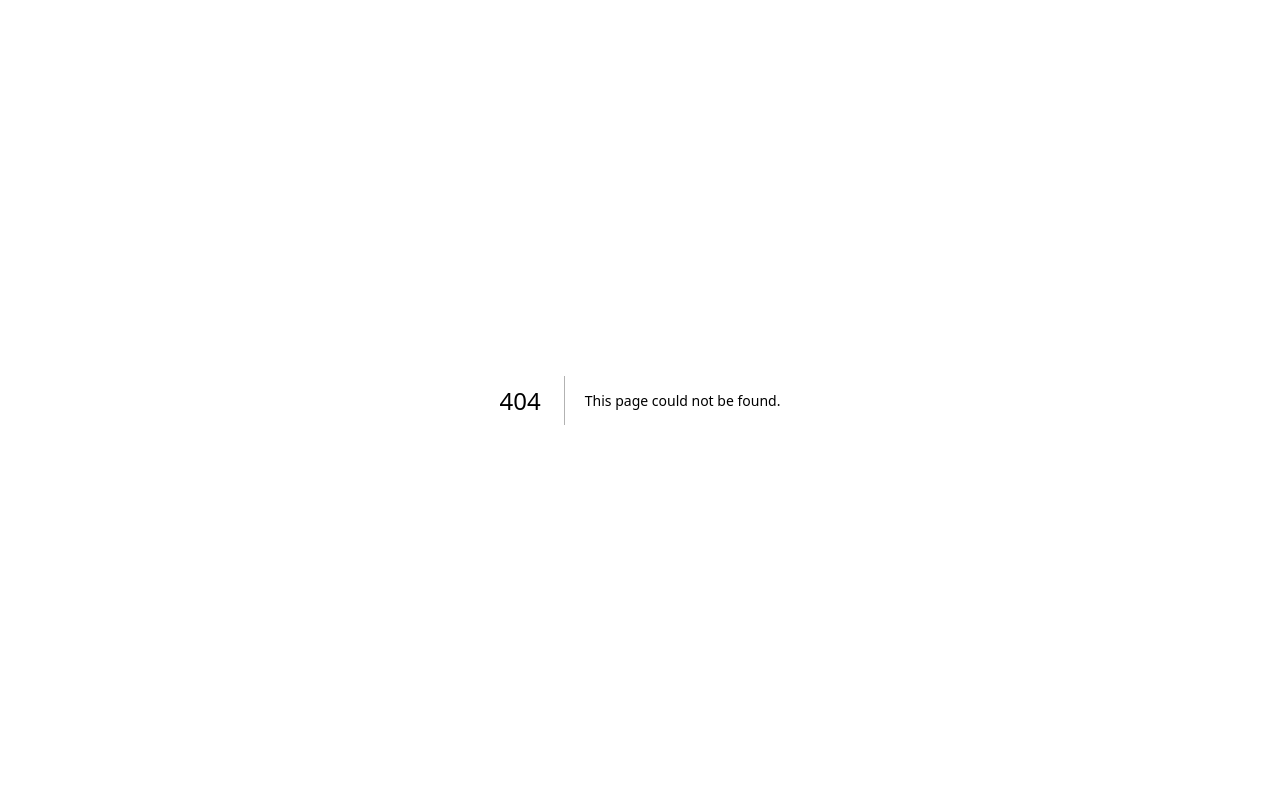
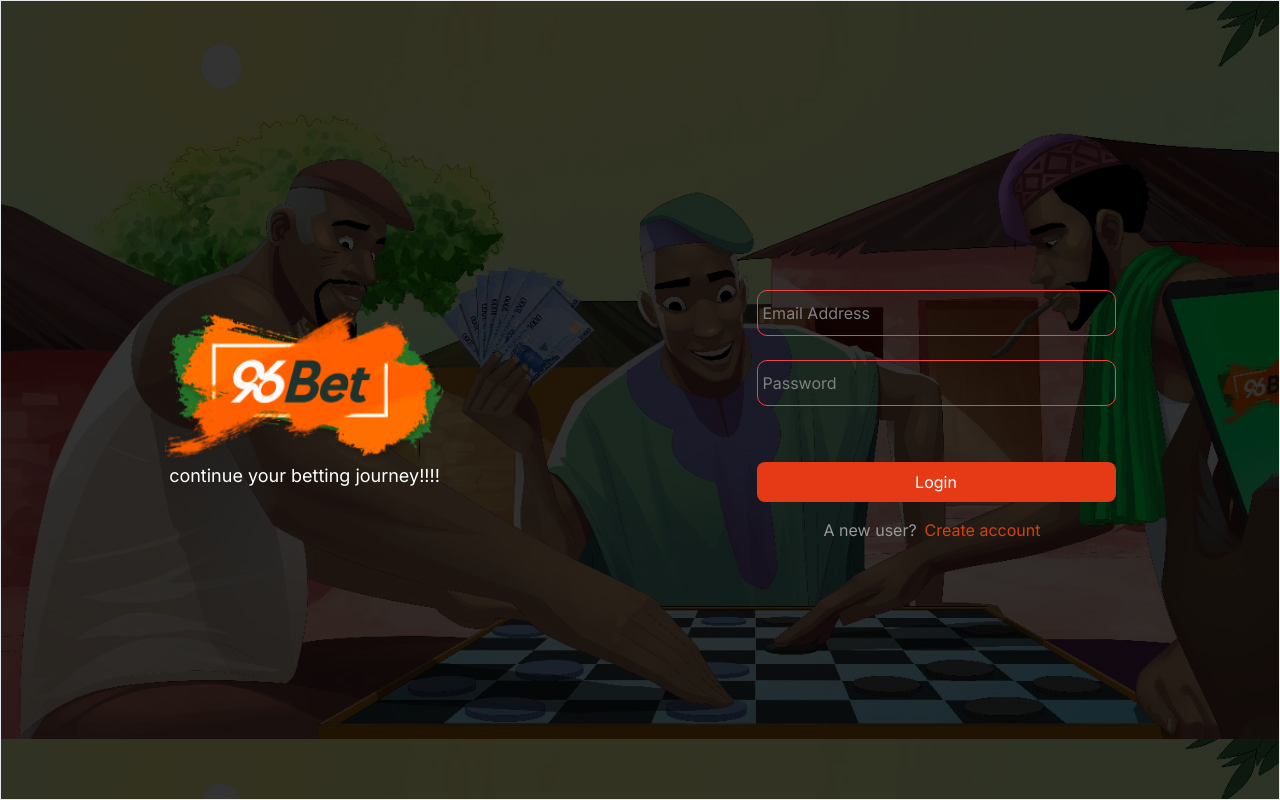
Before and after one commit to OlTemTech/ninety-six, a Next.js app: page /login in a window 1280 px wide. Before the commit this address had no page. Built offline with nearby package versions, Linux system fonts and the light colour scheme.

Commit message:
login page desktop view

```diff
--- /dev/null
+++ b/app/login/page.jsx
@@ -0,0 +1,28 @@
+import React from 'react';
+import Image from "next/image";
+import Link from 'next/link';
+
+export default function Register(){
+    return(
+<main class="h-screen overflow-hidden " style={{ backgroundImage: `url(images/register_bg.png)`, height: '100vh' }}>
+    <div class="min-h-screen w-full flex items-center text-center justify-center   absolute border z-50">
+        <div class="grid grid-cols-2 gap-8 text-white">
+            <div class="flex flex-col justify-center items-center">
+                <Image src="/images/logo.png" width={280} height={29}/>
+                <p class="text-lg ">continue your betting journey!!!!</p>
+            </div>
+        </div>
+        <div class="pt-[2rem] flex flex-col gap-6 w-[359px]">
+            <input type="email" placeholder="Email Address" class="input-field"/>
+            <input type="password" placeholder="Password" class="input-field"/>
+            <div className='flex flex-col gap-[1rem]'>
+                <button class="bg-[#E63A17] text-white py-2 rounded-lg hover:bg-blue-600 transition duration-300 mt-[2rem]">Login</button>
+                <p className='text-[#999999]'>A new user?<Link href="/register" className='text-[#D4410F] cursor-pointer px-2'>Create account</Link></p>
+            </div>
+        </div>
+
+    </div>
+    <div className=" h-[100vh] w-[100vw] top-0 opacity-80 mx-auto bg-black"></div>
+</main>
+    )
+}
--- a/app/register/page.jsx
+++ b/app/register/page.jsx
@@ -12,7 +12,7 @@ export default function Register(){
                 <p class="text-lg ">Join us and start your betting journey!</p>
             </div>
         </div>
-        <div class="pt-[2rem] flex flex-col gap-4 w-[359px]">
+        <div class="pt-[2rem] flex flex-col gap-6 w-[359px]">
             <input type="text" placeholder="Full Name" class="input-field"/>
             <input type="email" placeholder="Email Address" class="input-field"/>
             <input type="password" placeholder="Password" class="input-field"/>
@@ -22,7 +22,7 @@ export default function Register(){
             <input type="text" placeholder="Country" class="input-field"/>
             <div className='flex flex-col gap-[1rem]'>
                 <button class="bg-[#E63A17] text-white py-2 rounded-lg hover:bg-blue-600 transition duration-300 mt-[2rem]">Create Account</button>
-                <p className='text-[#999999]'>Already a user?<Link href="#" className='text-[#D4410F] cursor-pointer px-2'>Login</Link></p>
+                <p className='text-[#999999]'>Already a user?<Link href="/login" className='text-[#D4410F] cursor-pointer px-2'>Login</Link></p>
             </div>
         </div>
 
```
